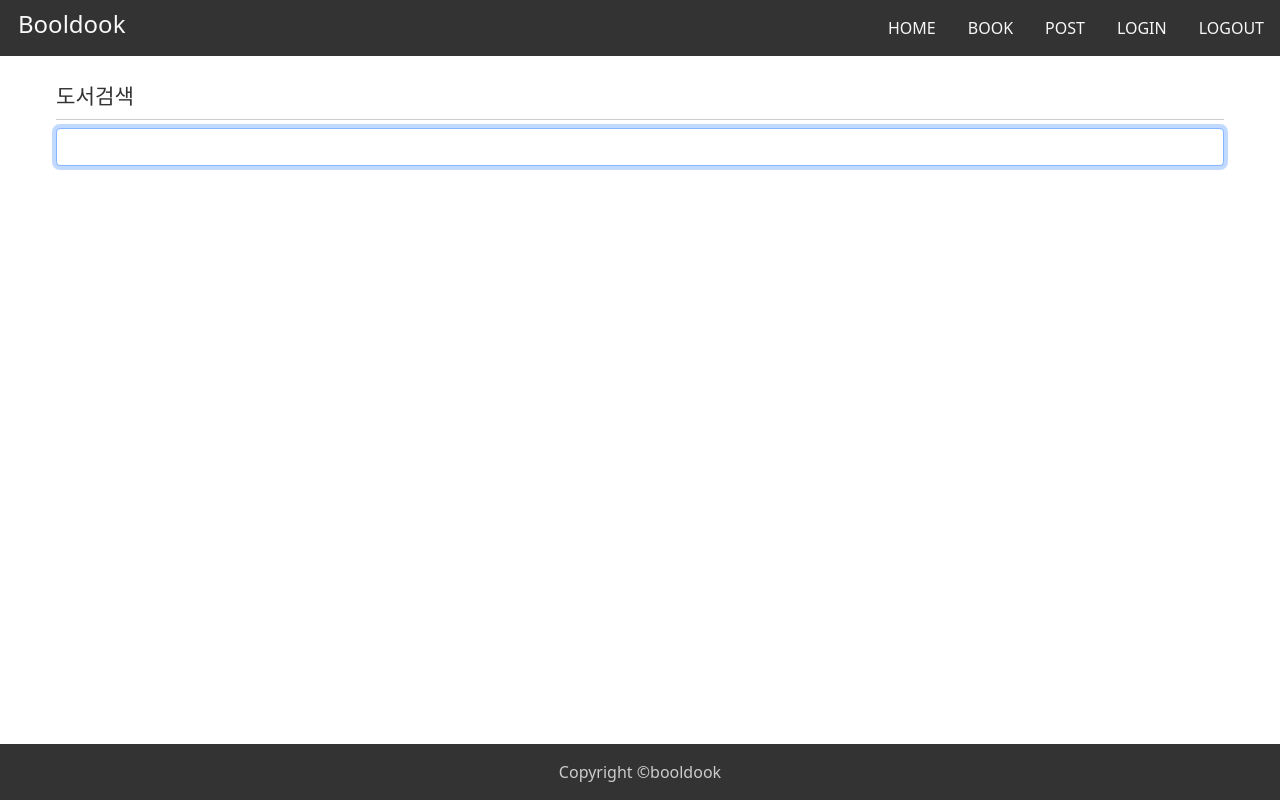
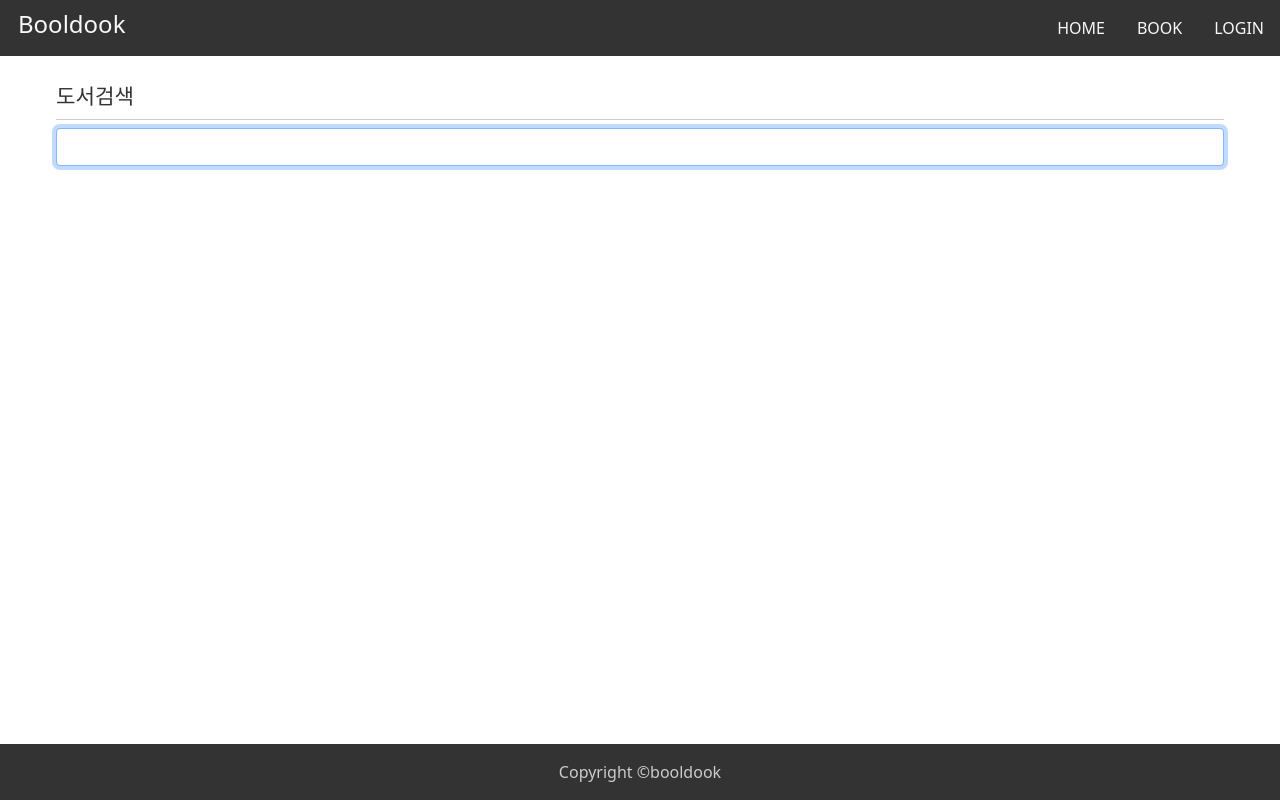
Before and after one commit to booldook/bisang-react-app, a React (Create React App) app: page /book in a window 1280 px wide. Built offline with nearby package versions, Linux system fonts and the light colour scheme.

Commit message:
react 완료 -> navigate 변경시 store 정리 미구현

```diff
--- a/src/components/book/SearchCp.js
+++ b/src/components/book/SearchCp.js
@@ -1,4 +1,4 @@
-import React, { useState, useRef, useCallback, useMemo } from 'react';
+import React, { useState, useRef, useCallback, useMemo, useEffect } from 'react';
 import { useDispatch, useSelector } from 'react-redux';
 import styled, { color } from 'styled';
 
@@ -36,6 +36,11 @@ const SearchCp = () => {
     searchRef.current.value = '';
     searchRef.current.focus();
   }, [dispatch]);
+
+  useEffect(() => {
+    searchRef.current.value = query;
+  }, [query])
+
   return (
     <SearchForm onSubmit={onSubmit}>
       <input className="form-control" ref={searchRef} autoFocus />
--- a/src/components/header/NaviCp.js
+++ b/src/components/header/NaviCp.js
@@ -1,6 +1,11 @@
 import React, { useCallback } from 'react';
 import { Link } from 'react-router-dom';
 import styled, { color } from 'styled';
+import { useSelector, useDispatch } from 'react-redux';
+
+import { useNavigate } from 'react-router-dom';
+
+import { logOut } from 'store/slice/auth-slice';
 
 const NavWrap = styled.nav`
   display: flex;
@@ -17,16 +22,26 @@ const NavButton = styled.div`
 `
 
 const NaviCp = () => {
+  const navigate = useNavigate();
+  const dispatch = useDispatch();
+  const isLogging = useSelector(state => state.auth.isLogging)
   const onLogOut = useCallback(e => {
-    window.alert('로그아웃');
-  }, [])
+    dispatch(logOut());
+  }, [dispatch])
+
+  const onNavigate = useCallback((e) => {
+    // dispatch()
+    const path = e.target.dataset['path'];
+    navigate(path);
+  }, [navigate])
+
   return (
     <NavWrap>
       <NavLink to="/">HOME</NavLink>
-      <NavLink to="/book">BOOK</NavLink>
-      <NavLink to="/post">POST</NavLink>
-      <NavLink to="/login">LOGIN</NavLink>
-      <NavButton onClick={onLogOut}>LOGOUT</NavButton>
+      <NavButton onClick={onNavigate} data-path="/book">BOOK</NavButton>
+      { isLogging && <NavLink to="/post">POST</NavLink> }
+      { !isLogging && <NavLink to="/login">LOGIN</NavLink> }
+      { isLogging && <NavButton onClick={onLogOut}>LOGOUT</NavButton> }
     </NavWrap>
   )
 }
--- a/src/pages/book-page.js
+++ b/src/pages/book-page.js
@@ -62,9 +62,10 @@ const BookPage = () => {
 
   useEffect(() => {
     console.log('마운트');
+    // dispatch(resetBook());
     return () => {
       console.log('언마운트');
-      dispatch(resetBook());
+      // dispatch(resetBook());
     }
   }, [dispatch]);
 
--- a/src/pages/login-page.js
+++ b/src/pages/login-page.js
@@ -2,6 +2,7 @@ import React, { useCallback, useEffect, useState } from 'react';
 import { Form, Input, Button, Checkbox } from 'antd';
 import styled, { color } from 'styled';
 import { useDispatch, useSelector } from 'react-redux';
+import { useNavigate } from 'react-router-dom';
 
 import TitleCp from 'components/common/TitleCp';
 
@@ -20,6 +21,7 @@ const StyledForm = styled(Form)`
 
 const LoginPage = () => {
   const dispatch = useDispatch();
+  const navigate = useNavigate();
   const isLogging = useSelector(state => state.auth.isLogging);
   const user = useSelector(state => state.auth.user);
   const message = useSelector(state => state.auth.message);
@@ -32,20 +34,21 @@ const LoginPage = () => {
     console.log('Failed:', errorInfo);
   };
 
-  useEffect(() => {
+  /* useEffect(() => {
     console.log(isLogging, user, message);
     if(!isLogging && user === null && message.length) {
-      dispatch(setGlobalIsShow(true));
+      // dispatch(setGlobalIsShow(true));
     }
-  }, [isLogging, user, message, dispatch]);
+  }, [isLogging, user, message, dispatch]); */
+
+  useEffect(() => {
+    if(isLogging) navigate('/');
+  }, [navigate, isLogging])
 
 
   return (
     <Wrapper>
       <TitleCp color={color.dark}>로그인</TitleCp>
-      {isLogging && <div>
-          <div>로그인</div>
-      </div>}
       <StyledForm name="loginForm"
         labelCol={{ span: 8 }}
         wrapperCol={{ span: 8 }}
--- a/src/pages/post-page.js
+++ b/src/pages/post-page.js
@@ -6,6 +6,7 @@ import styled, { color } from 'styled';
 import TitleCp from 'components/common/TitleCp';
 import TrCp from 'components/post/TrCp';
 import withError from 'hoc/withError';
+import { useNavigate } from 'react-router-dom';
 
 const PostWrap = styled.div`
 
@@ -19,13 +20,19 @@ const Table = styled.table`
 `
 
 const PostPage = () => {
+  const navigate = useNavigate();
   const dispatch = useDispatch();
+  const isLogging = useSelector(state => state.auth.isLogging);
   const { posts } = useSelector(state => state.post, shallowEqual)
 
   useEffect(() => {
     dispatch(resetPost());
     dispatch(retrievePost({ page: 1 }))
   }, [dispatch])
+
+  useEffect(() => {
+    if(!isLogging) navigate('/');
+  }, [isLogging, navigate]);
 
   return (
     <PostWrap>
```
